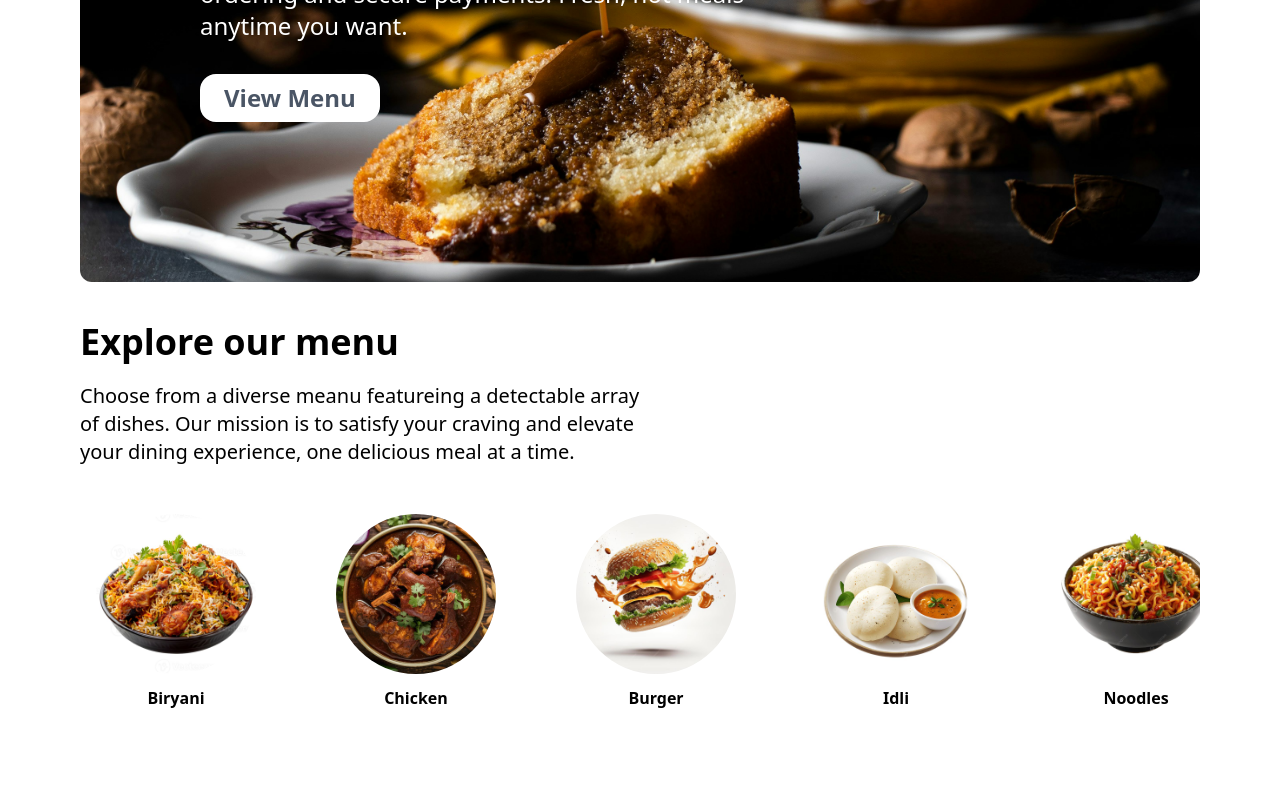
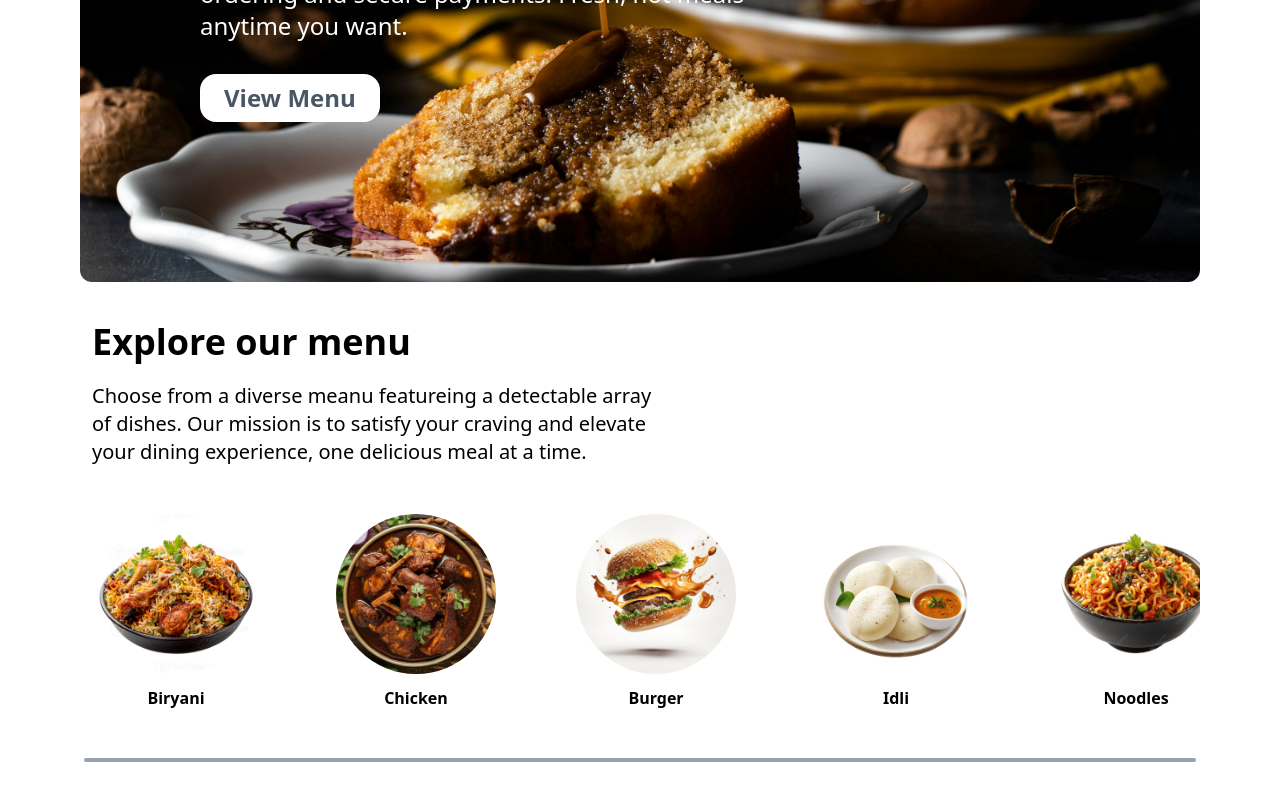
Before and after one commit to Bankal-2708/Food-Delivery-App, a React (Vite) app in the folder Food App/: page / in a window 1280 px wide. Shown: the part 598-1398 px from the top of the page. Before the commit the page ends 1356 px from the top, so only its background shows below. Built offline with nearby package versions, Linux system fonts and the light colour scheme.

Commit message:
Active class add to scroll navbar

```diff
--- a/Food App/src/Components/Explore Menu/ExploreMenu.jsx
+++ b/Food App/src/Components/Explore Menu/ExploreMenu.jsx
@@ -1,4 +1,4 @@
-import React from "react";
+import React, { useState } from "react";
 import Biryani from "../../assets/Biryani.jpeg";
 import Chicken from "../../assets/Chicken.jpeg";
 import Burgur from "../../assets/Burgur.jpeg";
@@ -18,19 +18,28 @@ const menuItems = [
   { id: 3, name: "Burger", img: Burgur },
   { id: 4, name: "Idli", img: Idlie },
   { id: 5, name: "Noodles", img: Noodles },
-  { id: 6, name: "Paneer_Roll", img: Panner_Roll },
+  { id: 6, name: "Paneer Roll", img: Panner_Roll },
   { id: 7, name: "Rabri", img: Rabri },
   { id: 8, name: "Pizza", img: Pizza },
   { id: 9, name: "Pasta", img: Pasta },
   { id: 10, name: "Paratha", img: Paratha },
-  { id: 11, name: "Butter_nan", img: Butter_Nan },
+  { id: 11, name: "Butter Nan", img: Butter_Nan },
   { id: 12, name: "Momos", img: Momos },
 ];
 
 function ExploreMenu() {
+
+  // const scroolClass=({isActive})=>
+    // isActive
+    // ? "border-1-orange"
+    // : "border-none"
+
+    const [ActiveId, setActiveId]= useState("null")
+
+
   return (
     <div className="mx-10 mt-10 flex flex-col gap-10">
-      <div className="flex flex-col gap-5 max-w-[50%] ">
+      <div className="flex flex-col gap-5 max-w-[50%] ml-3">
         <h1 className="text-4xl font-bold">Explore our menu</h1>
         <p className="text-xl ">
           Choose from a diverse meanu featureing a detectable array of dishes.
@@ -44,12 +53,20 @@ function ExploreMenu() {
             <img
               src={item.img}
               alt={item.name}
-              className="w-full h-40 object-cover rounded-full hover:scale-110 transition-transform cursor-pointer"
+              // className=""
+              onClick={()=> setActiveId(item.id)}
+              className={`w-full h-40 object-cover rounded-full hover:scale-110 transition-transform cursor-pointer
+                ${ActiveId===item.id? "border-6 border-orange-700": " "}`
+                }
+
             />
             <p className="mt-3 font-semibold">{item.name}</p>
           </div>
+
         ))}
       </div>
+      <hr className="border-t-4 border-gray-400 mx-1 rounded-full" />
+
     </div>
   );
 }
```
